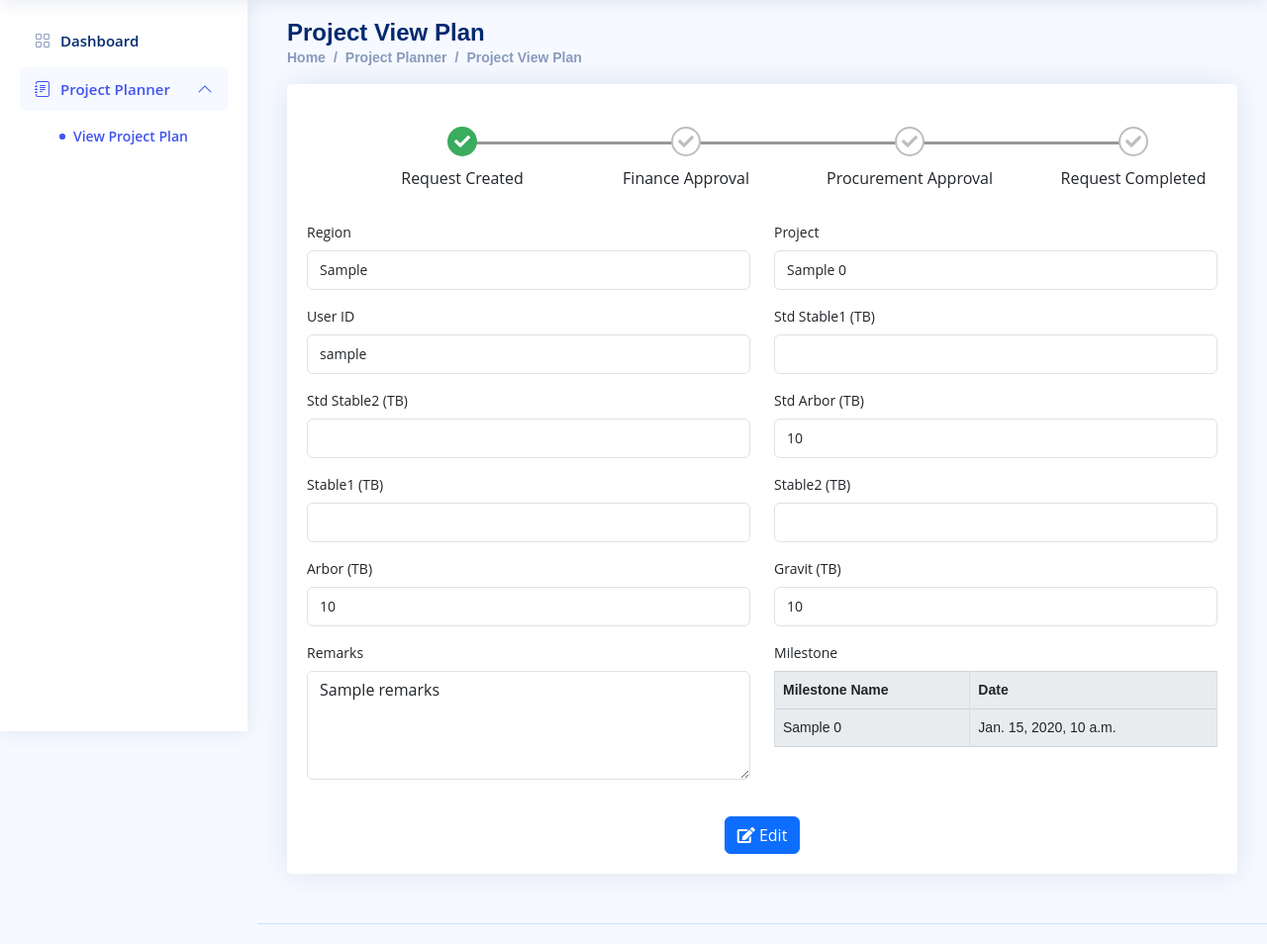
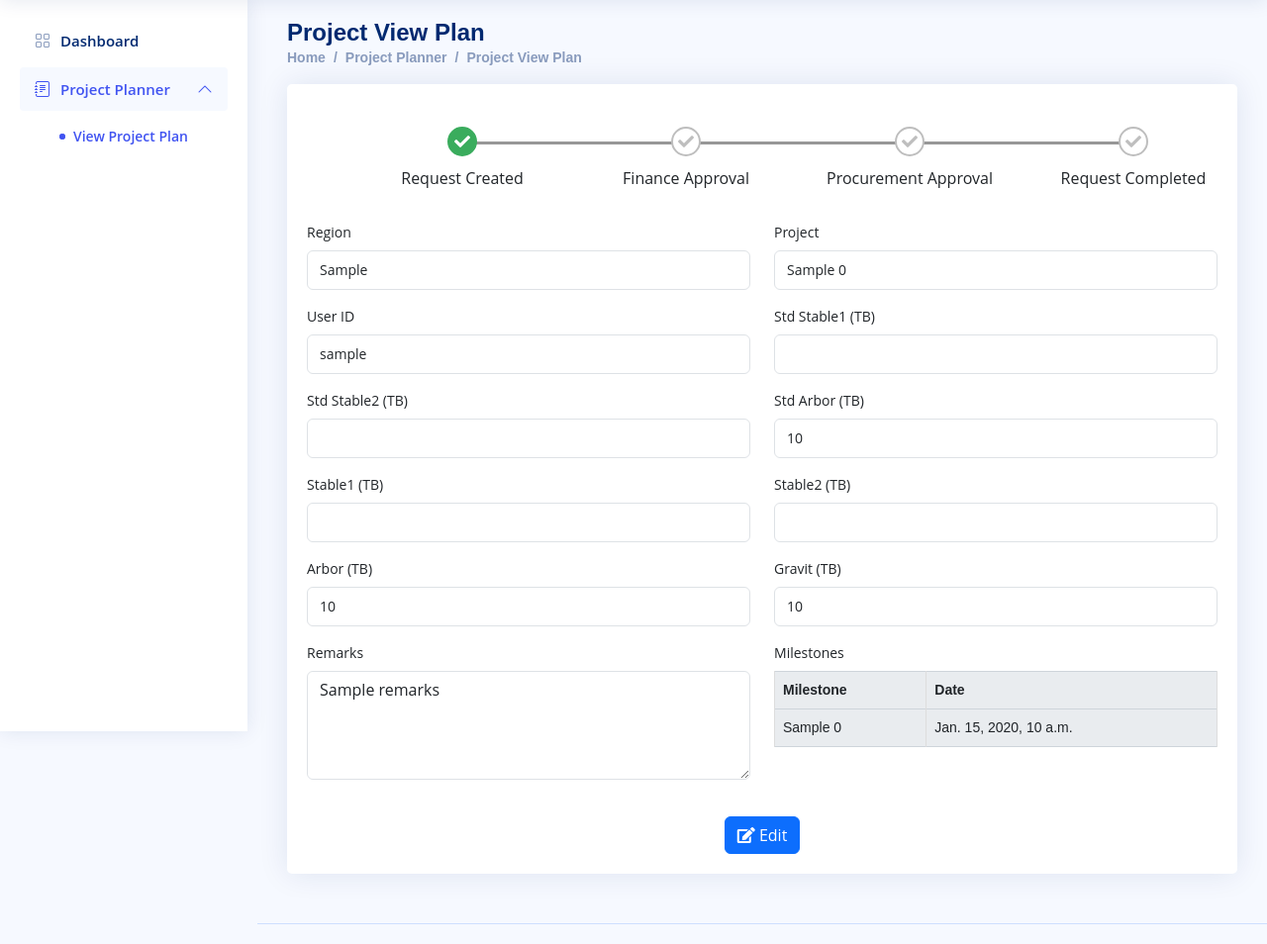
Before and after one commit to Aswini-Veluchamy/capacity_project, a Django app: template capacity_app/templates/capacity_app/project_view_request.html in a window 1280 px wide. Shown: the part 61-1015 px from the top of the page at 99% size. Run offline with Django 3.2, Linux system fonts and the light colour scheme; the template is opened without the code that fills it: most values are stand-ins (such as "Sample title", 1, 10 or a date in 2020); some libraries are stand-ins or nearby versions.

Commit message:
modified

```diff
--- a/capacity_app/templates/capacity_app/project_view_request.html
+++ b/capacity_app/templates/capacity_app/project_view_request.html
@@ -310,11 +310,11 @@ tbody {
                                     </div>
                                 </div>-->
                                 <div class="mb-3 col-md-6">
-                                    <label class="form-label">Milestone</label>
+                                    <label class="form-label">Milestones</label>
                                     <table class="table-bordered">
                                         <thead>
                                         <tr>
-                                            <th>Milestone Name</th>
+                                            <th>Milestone</th>
                                             <th>Date</th>
                                         </tr>
                                         </thead>
```
